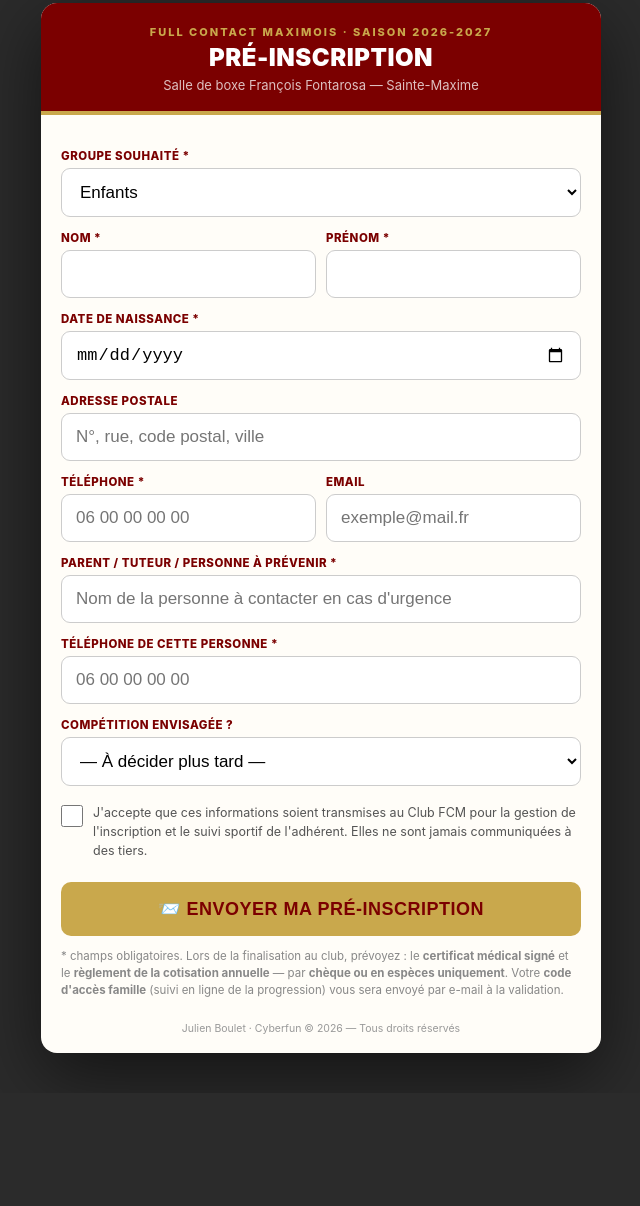
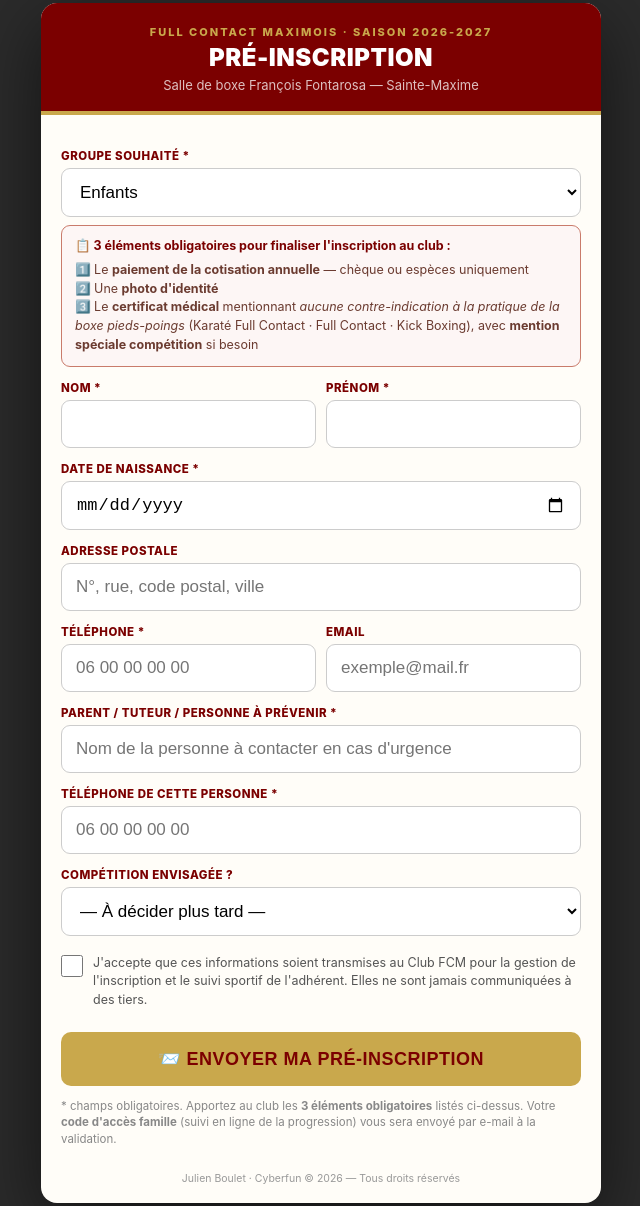
Before and after one commit to CYBERFUNWAR/fcm-personel, a plain HTML site: page inscription.html in a window 1280 px wide. Shown: the part 15-1221 px from the top of the page, without its empty margins (319-959 px from the left). Before the commit the page ends 1108 px from the top, so only its background shows below. Drawn offline with Linux system fonts and the light colour scheme; no server answers.

Commit message:
Add files via upload

```diff
--- a/inscription.html
+++ b/inscription.html
@@ -55,8 +55,13 @@
       <option value="aerokick">Aérokick</option>
     </select>
     <div id="tarif-box" style="display:none;margin-top:8px;background:#FBF4E2;border:1.5px solid var(--gold);border-radius:9px;padding:10px 13px;font-size:13.5px;color:#6B4E00">
-      💰 Cotisation annuelle <b id="tarif-grp"></b> : <b id="tarif-val"></b> € <span style="color:#8A7430">(licence fédérale incluse)</span><br>
-      <span style="font-size:11.5px">Règlement au club lors de la finalisation — <b>chèque ou espèces uniquement</b>.</span>
+      💰 Cotisation annuelle <b id="tarif-grp"></b> : <b id="tarif-val"></b> € <span style="color:#8A7430">(licence fédérale incluse)</span>
+    </div>
+    <div style="margin-top:8px;background:#FDF6F5;border:1.5px solid #C97B6B;border-radius:9px;padding:11px 13px;font-size:12.5px;color:#6B3B30;line-height:1.5">
+      <b style="color:#7B0000">📋 3 éléments obligatoires pour finaliser l'inscription au club :</b>
+      <div style="margin-top:5px">1️⃣ Le <b>paiement de la cotisation annuelle<span id="oblig-tarif"></span></b> — chèque ou espèces uniquement</div>
+      <div>2️⃣ Une <b>photo d'identité</b></div>
+      <div>3️⃣ Le <b>certificat médical</b> mentionnant <i>aucune contre-indication à la pratique de la boxe pieds-poings</i> (Karaté Full Contact · Full Contact · Kick Boxing), avec <b>mention spéciale compétition</b> si besoin</div>
     </div>
 
     <div class="row">
@@ -97,8 +102,7 @@
 
     <button id="btn" type="submit">📨 ENVOYER MA PRÉ-INSCRIPTION</button>
     <div class="err" id="err"></div>
-    <p class="hint" style="margin-top:12px">* champs obligatoires. Lors de la finalisation au club, prévoyez :
-    le <b>certificat médical signé</b> et le <b>règlement de la cotisation annuelle</b><span id="tarif-rappel"></span> — par <b>chèque ou en espèces uniquement</b>.
+    <p class="hint" style="margin-top:12px">* champs obligatoires. Apportez au club les <b>3 éléments obligatoires</b> listés ci-dessus<span id="tarif-rappel" style="display:none"></span>.
     Votre <b>code d'accès famille</b> (suivi en ligne de la progression) vous sera envoyé par e-mail à la validation.</p>
   </form>
 
@@ -106,9 +110,13 @@
     <div class="big">🥊</div>
     <h2>Pré-inscription envoyée !</h2>
     <p>Merci ! Le club a bien reçu votre demande.<br><br>
-    <b>Prochaine étape :</b> venez au premier cours avec le <b>certificat médical signé</b>
-    (mention compétition si souhaitée) et le <b>règlement de la cotisation annuelle<span id="tarif-ok"></span></b>, par chèque ou en espèces uniquement.
-    Les enseignants finaliseront l'inscription — vous recevrez alors votre code d'accès famille par e-mail.</p>
+    <b>Prochaine étape :</b> venez au premier cours avec les <b>3 éléments obligatoires</b> :</p>
+    <div style="text-align:left;background:#FDF6F5;border:1.5px solid #C97B6B;border-radius:9px;padding:11px 13px;font-size:13px;color:#6B3B30;line-height:1.55;margin:10px 0">
+      1️⃣ Le <b>paiement de la cotisation annuelle<span id="tarif-ok"></span></b> — chèque ou espèces uniquement<br>
+      2️⃣ Une <b>photo d'identité</b><br>
+      3️⃣ Le <b>certificat médical</b> mentionnant <i>aucune contre-indication à la pratique de la boxe pieds-poings</i> (Karaté Full Contact · Full Contact · Kick Boxing), avec <b>mention spéciale compétition</b> si besoin
+    </div>
+    <p>Les enseignants finaliseront l'inscription — vous recevrez alors votre code d'accès famille par e-mail.</p>
   </div>
 
   <div class="foot">Julien Boulet · Cyberfun © 2026 — Tous droits réservés</div>
@@ -145,10 +153,14 @@ function majTarif(){
     document.getElementById('tarif-grp').textContent = document.querySelector('#groupe option[value="' + g + '"]').textContent;
     document.getElementById('tarif-val').textContent = TARIFS[g];
     document.getElementById('tarif-rappel').textContent = ' (' + TARIFS[g] + ' €, licence incluse)';
+    var ot = document.getElementById('oblig-tarif');
+    if (ot) ot.textContent = ' de ' + TARIFS[g] + ' €';
     box.style.display = '';
   } else {
     box.style.display = 'none';
     document.getElementById('tarif-rappel').textContent = '';
+    var ot2 = document.getElementById('oblig-tarif');
+    if (ot2) ot2.textContent = '';
   }
 }
 document.getElementById('groupe').addEventListener('change', majTarif);
```
